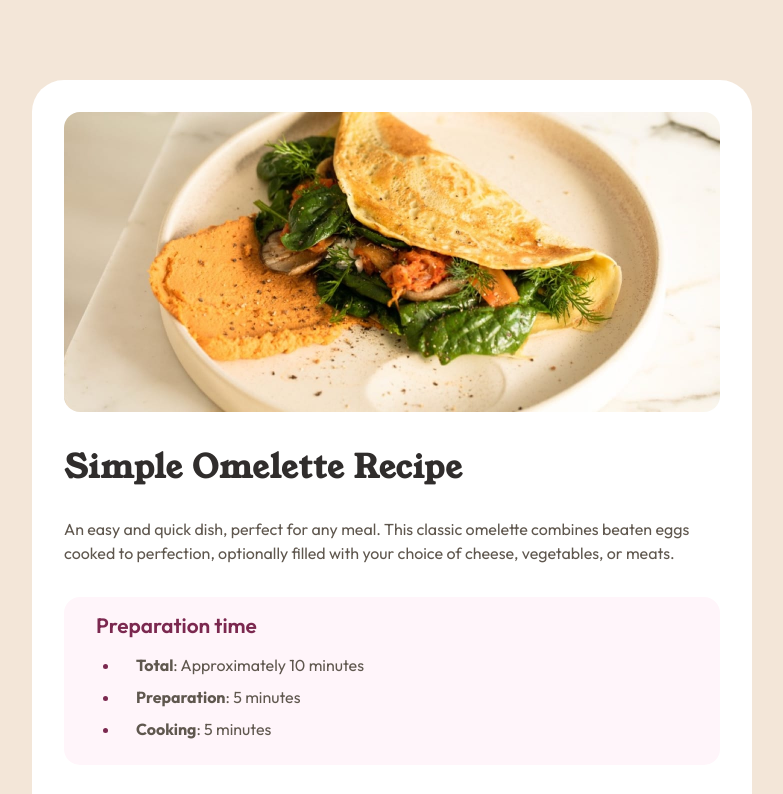
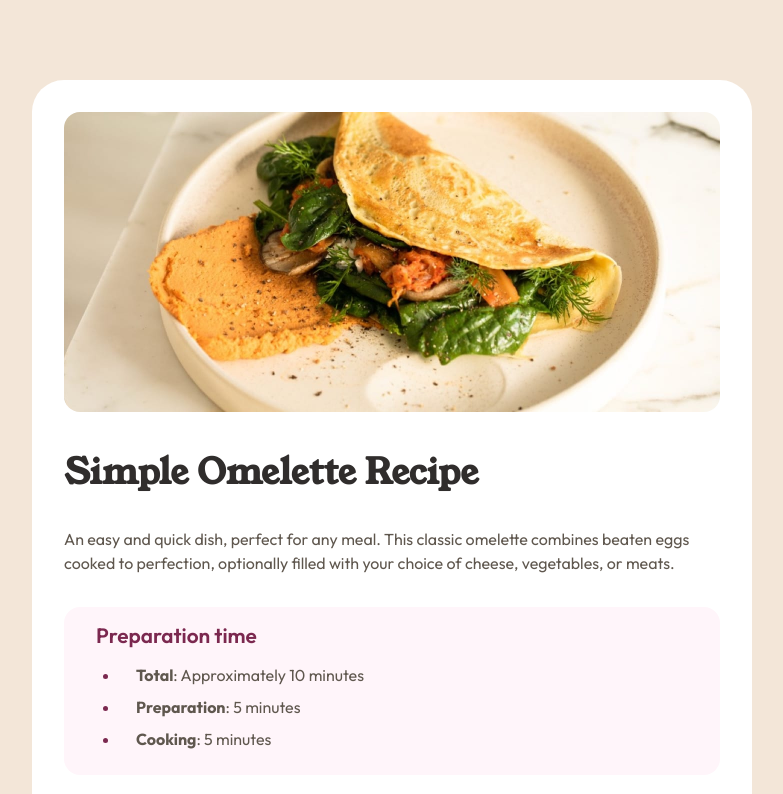
Before and after one commit to neildeo/frontendmentor-recipe-page, a plain HTML site: page index.html in a window 1280 px wide. Shown: the top 794 px of the page, without its empty margins (248-1031 px from the left). Drawn offline with Linux system fonts and the light colour scheme.

Commit message:
second attempt

```diff
--- a/style.css
+++ b/style.css
@@ -67,8 +67,7 @@ img {
 
 h1 {
   font-family: var(--font-family-heading);
-  font-size: 2rem;
-  letter-spacing: 1px;
+  font-size: 2.2rem;
   color: var(--colour-neutral-800);
   margin: 1em 0;
   line-height: 1.1em;
```
